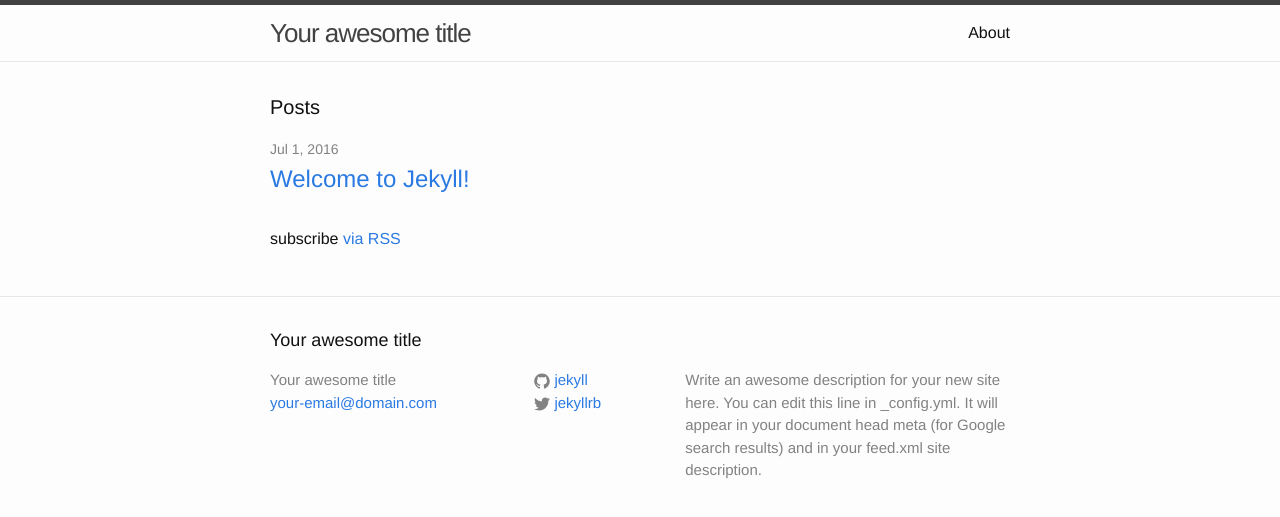
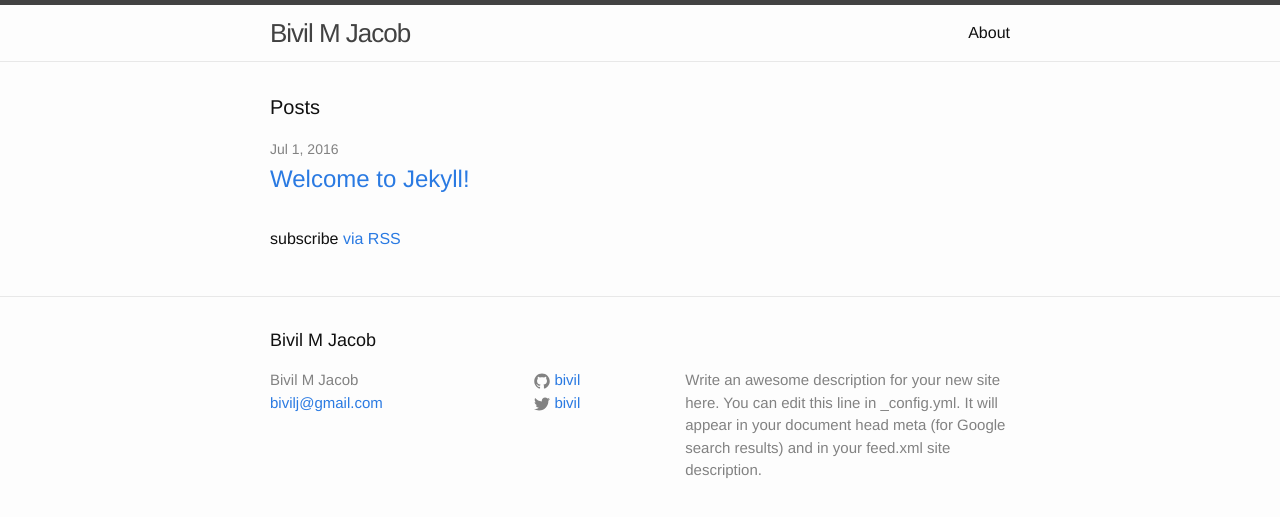
Before and after one commit to Bivil/bivil.github.io, a Jekyll site: the page built from index.html, in a window 1280 px wide. Shown: the top 517 px of the page. Built offline with Jekyll 4.4.1, drawn with Linux system fonts in a browser that asks for light colours.

Commit message:
config changes

```diff
--- a/_config.yml
+++ b/_config.yml
@@ -6,16 +6,16 @@
 # 'jekyll serve'. If you change this file, please restart the server process.
 
 # Site settings
-title: Your awesome title
-email: your-email@domain.com
+title: Bivil M Jacob
+email: bivilj@gmail.com
 description: > # this means to ignore newlines until "baseurl:"
   Write an awesome description for your new site here. You can edit this
   line in _config.yml. It will appear in your document head meta (for
   Google search results) and in your feed.xml site description.
 baseurl: "" # the subpath of your site, e.g. /blog
 url: "http://yourdomain.com" # the base hostname & protocol for your site
-twitter_username: jekyllrb
-github_username:  jekyll
+twitter_username: bivil
+github_username:  bivil
 
 # Build settings
 markdown: kramdown
```
